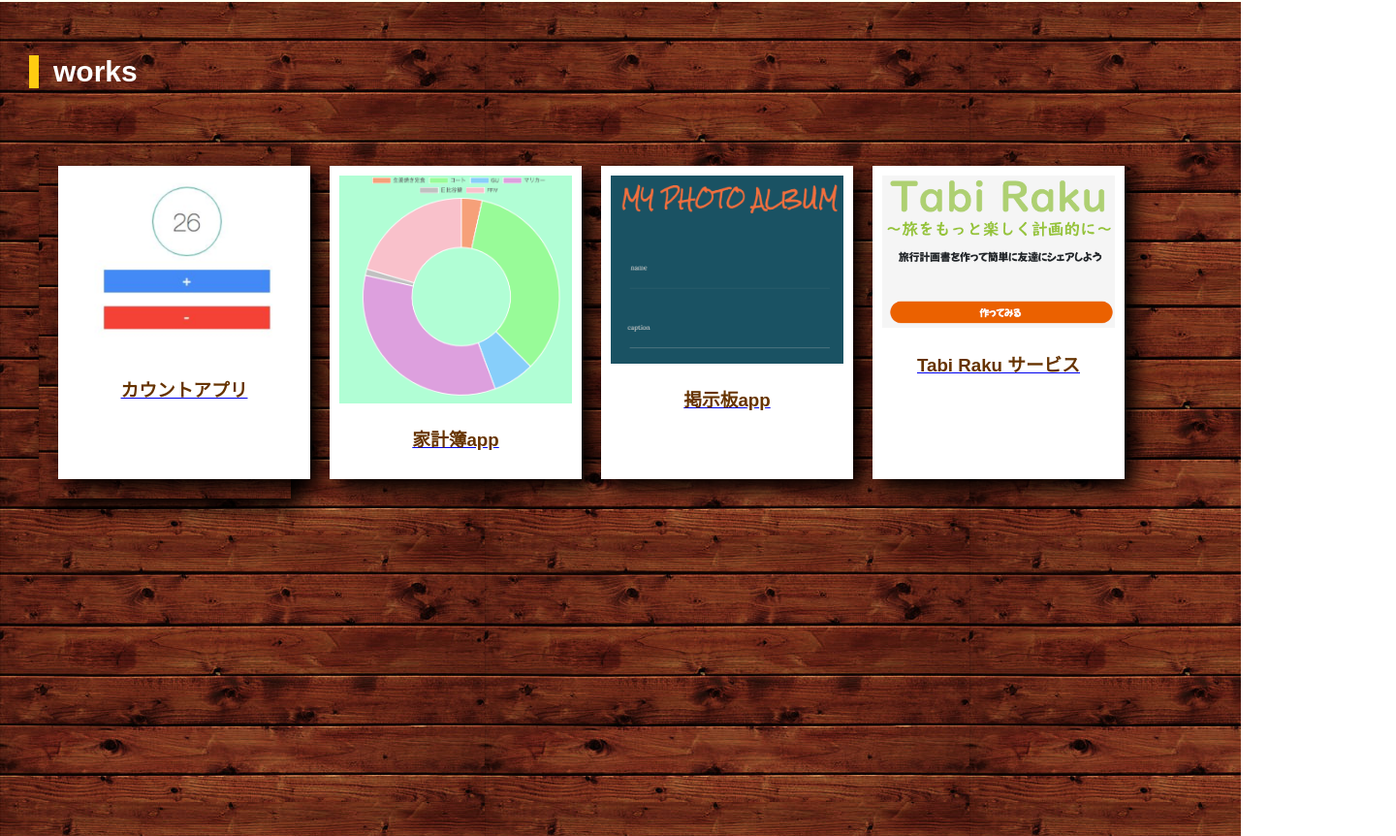
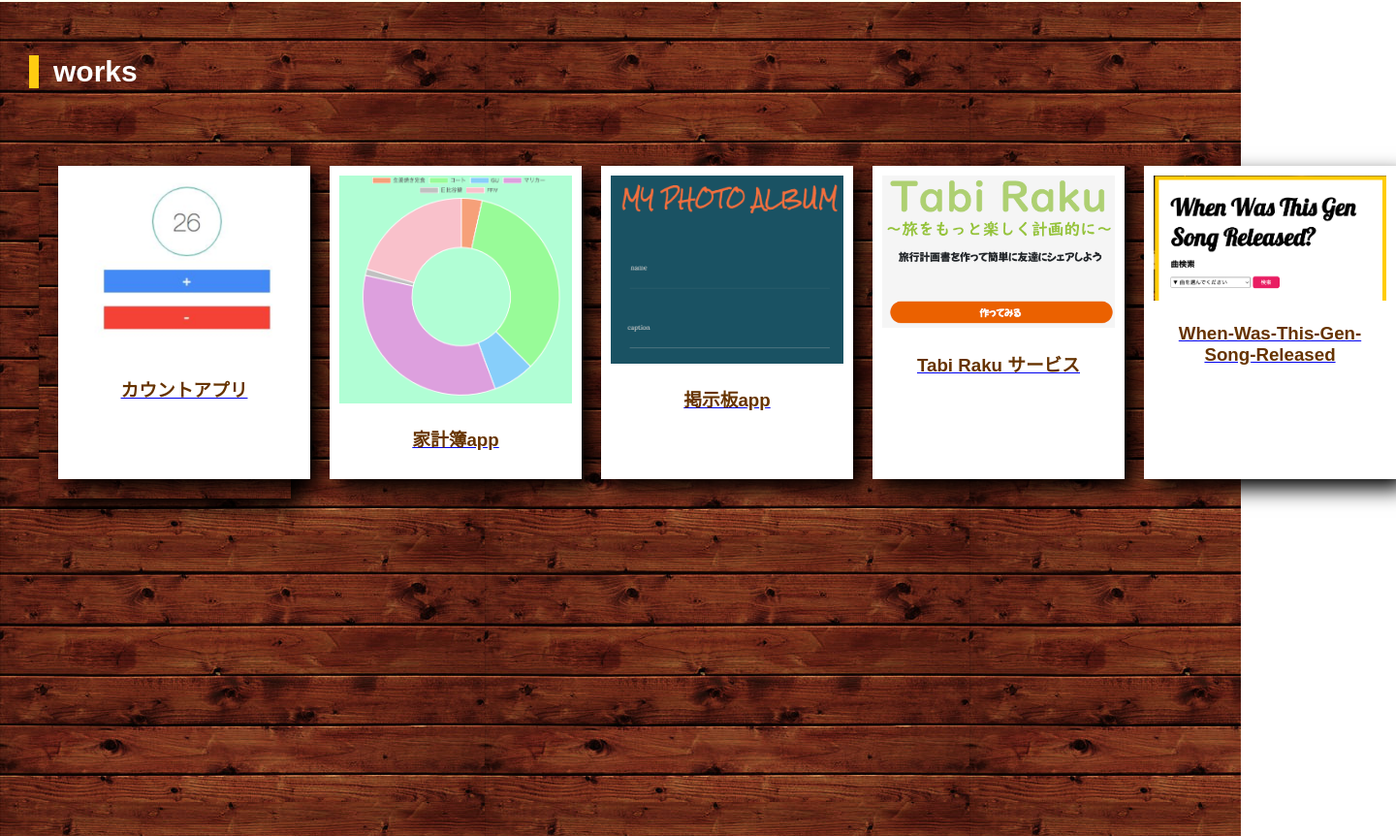
Before and after one commit to takumilk/portfolio, a plain HTML site: page index.html in a window 1280 px wide. Shown: the part 1245-2107 px from the top of the page at 97% size, 1440 px wide, since content can reach past the window. Drawn offline with Linux system fonts and the light colour scheme; a web font is replaced by a local one.

Commit message:
gen-song-work

```diff
--- a/index.html
+++ b/index.html
@@ -64,6 +64,13 @@
           <h3 class="moji-center">Tabi Raku サービス</h3>
       </a>
     </div>
+
+    <div>
+      <a href="https://takumilk.github.io/When-Was-This-Gen-Song-Released" target=”_blank”>
+          <img src="img/gen-song.png" width="240">
+          <h3 class="moji-center">When-Was-This-Gen-Song-Released</h3>
+      </a>
+    </div>
   </div>
 </section>
 
```
Also changed, not shown: img/gen-song.png (added).
